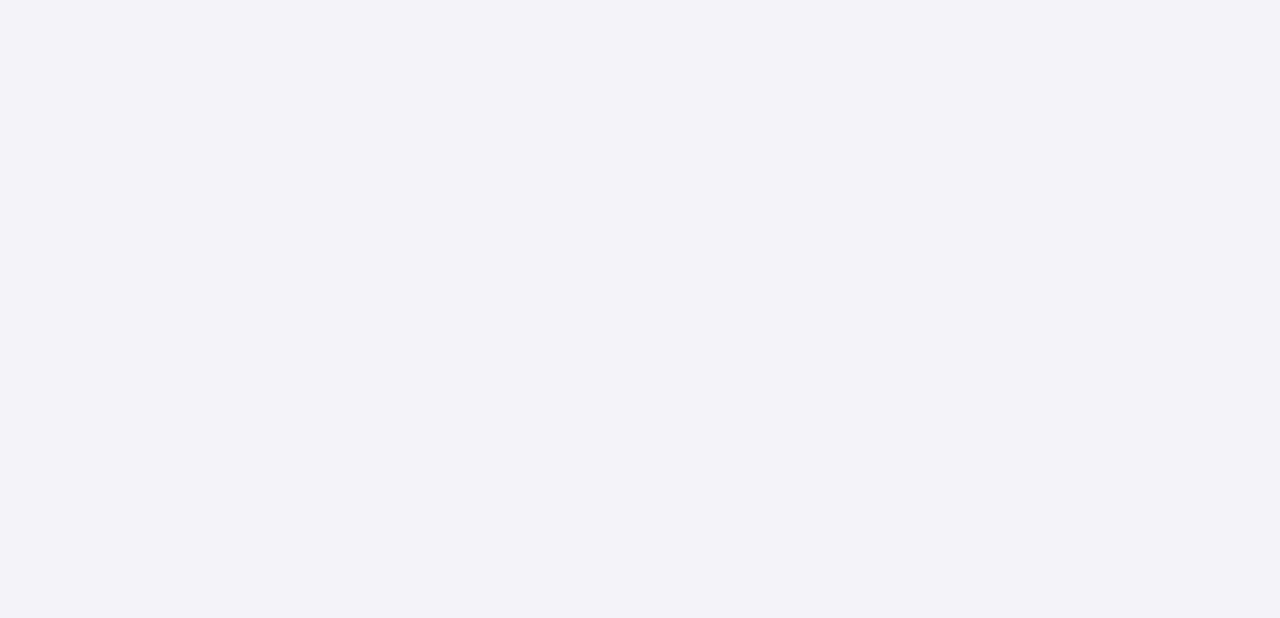
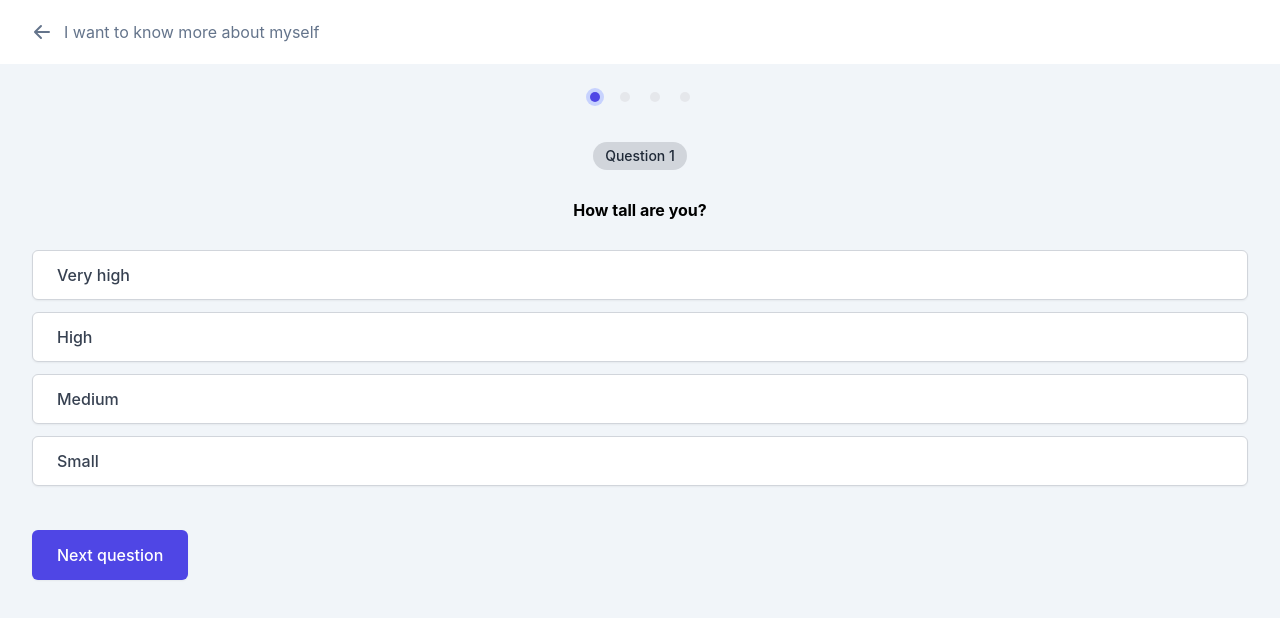
Before and after one commit to TheNaturator/talk-together-frontend, a React (Create React App) app: page /myself in a window 1280 px wide. Before the commit this address had no page. Shown: the top 618 px of the page. Built offline with nearby package versions, Linux system fonts and the light colour scheme.

Commit message:
first question

```diff
--- a/src/App.js
+++ b/src/App.js
@@ -5,6 +5,7 @@ import { ChatApp } from './components/chat/components/ChatApp'
 import { Homepage } from './pages/Homepage'
 import { Chat } from './pages/Chat'
 import { PreChat } from './pages/PreChat'
+import { Myself } from './components/Myself'
 
 function App () {
   return (
@@ -12,6 +13,7 @@ function App () {
       <Routes>
         <Route path='/' element={<Homepage />} />
         <Route path='/prechat' element={<PreChat />} exact />
+        <Route path='/myself' element={<Myself />} exact />
         <Route path='/chat/:nickname' element={<Chat />} exact />
         <Route path='/adminchat' element={<ChatApp userName='Maria' />} exact />
       </Routes>
--- /dev/null
+++ b/src/components/Myself.js
@@ -0,0 +1,101 @@
+import React, { useEffect, useState } from 'react'
+import { PageLayout } from './PageLayout'
+import { TopNavMyself } from './TopNav'
+import { MyselfQuestion1 } from './myselfQuestions/MyselfQuestion1'
+import { MyselfQuestion2 } from './myselfQuestions/MyselfQuestion2'
+
+export const Myself = () => {
+  const [steps, setSteps] = useState([{ name: 'Step 1', status: 'current' },
+    { name: 'Step 2', status: 'upcoming' },
+    { name: 'Step 3', status: 'upcoming' },
+    { name: 'Step 4', status: 'upcoming' }])
+  const [currentStep, setCurrentStep] = useState(0)
+  const [answers, setAnswers] = useState([null, null])
+
+  const setCurrentStepHandler = (indexToChange) => {
+    setSteps(prevState => {
+      // eslint-disable-next-line array-callback-return
+      return prevState.map((item, index) => {
+        if (index < indexToChange) {
+          return { ...item, status: 'complete' }
+        } else if (index === indexToChange) {
+          setCurrentStep(indexToChange)
+          return { ...item, status: 'current' }
+        } else if (index > indexToChange) {
+          return { ...item, status: 'upcoming' }
+        }
+      })
+    })
+  }
+
+  const setAnswerHandler = (index, answer) => {
+    setAnswers(prevState => {
+      const newState = [...prevState]
+      newState[index] = answer
+      return newState
+    })
+    setCurrentStepHandler(index + 1)
+  }
+
+  useEffect(() => {
+    console.log('answers', answers)
+  }, [answers])
+
+  return (
+    <>
+      <TopNavMyself />
+      <PageLayout>
+        <nav className='flex items-center justify-center my-7' aria-label='Progress'>
+          <ol role='list' className='flex items-center space-x-5'>
+            {steps.map((step, index) => (
+              <li key={step.name}>
+                {step.status === 'complete'
+                  ? (
+                    <a onClick={() => setCurrentStepHandler(index)} className='block w-2.5 h-2.5 bg-indigo-600 rounded-full hover:bg-indigo-900'>
+                      <span className='sr-only'>{step.name}</span>
+                    </a>
+                    )
+                  : step.status === 'current'
+                    ? (
+                      <a onClick={() => setCurrentStepHandler(index)} className='relative flex items-center justify-center' aria-current='step'>
+                        <span className='absolute w-5 h-5 p-px flex' aria-hidden='true'>
+                          <span className='w-full h-full rounded-full bg-indigo-200' />
+                        </span>
+                        <span className='relative block w-2.5 h-2.5 bg-indigo-600 rounded-full' aria-hidden='true' />
+                        <span className='sr-only'>{step.name}</span>
+                      </a>
+                      )
+                    : (
+                      <a onClick={() => setCurrentStepHandler(index)} className='block w-2.5 h-2.5 bg-gray-200 rounded-full hover:bg-gray-400'>
+                        <span className='sr-only'>{step.name}</span>
+                      </a>
+                      )}
+              </li>
+            ))}
+          </ol>
+        </nav>
+        {currentStep === 0 ? <MyselfQuestion1 setAnswerHandler={setAnswerHandler} /> : null}
+        {currentStep === 1 ? <MyselfQuestion2 /> : null}
+        <div className='flex flex-row justify-between w-full mt-8'>
+          {currentStep !== 0
+            ? (
+              <button
+                type='button'
+                className='inline-flex justify-between items-center px-6 py-3 border border-gray-300 shadow-sm text-base font-medium rounded-md text-gray-700 bg-white hover:bg-gray-50 focus:outline-none focus:ring-2 focus:ring-offset-2 focus:ring-indigo-500'
+                onClick={() => setCurrentStepHandler(currentStep - 1)}
+              >
+                Previous
+              </button>)
+            : <></>}
+          <button
+            type='button'
+            className='inline-flex justify-between items-center px-6 py-3 border border-transparent shadow-sm text-base font-medium rounded-md text-white bg-indigo-600 hover:bg-indigo-700 focus:outline-none focus:ring-2 focus:ring-offset-2 focus:ring-indigo-500'
+            onClick={() => setCurrentStepHandler(currentStep + 1)}
+          >
+            Next question
+          </button>
+        </div>
+      </PageLayout>
+    </>
+  )
+}
--- a/src/components/TopNav.js
+++ b/src/components/TopNav.js
@@ -35,3 +35,17 @@ export const TopNavChat = () => {
     </div>
   )
 }
+
+export const TopNavMyself = () => {
+  const navigate = useNavigate()
+  return (
+    <div className='bg-white pl-5'>
+      <a className='flex items-center py-5' onClick={() => navigate('/')}>
+        <ArrowLeftIcon className='ml-3 mr-3 h-5 w-5 fill-slate-500' />
+        <p className='text-slate-500'>
+          I want to know more about myself
+        </p>
+      </a>
+    </div>
+  )
+}
--- /dev/null
+++ b/src/components/myselfQuestions/MyselfQuestion1.js
@@ -0,0 +1,44 @@
+import React from 'react'
+
+export const MyselfQuestion1 = ({ setAnswerHandler }) => {
+  return (
+    <div className='flex items-center flex-col'>
+      <span className='inline-flex items-center px-3 py-1 rounded-full text-sm font-medium bg-gray-300 text-gray-800 my-3'>
+        Question 1
+      </span>
+      <p className='font-bold mt-4 mb-7'>
+        How tall are you?
+      </p>
+      <div className='flex flex-col w-full'>
+        <button
+          type='button'
+          className='inline-flex justify-between items-center px-6 py-3 mb-3 border border-gray-300 shadow-sm text-base font-medium rounded-md text-gray-700 bg-white hover:bg-gray-50 focus:outline-none focus:ring-2 focus:ring-offset-2 focus:ring-indigo-500'
+          onClick={() => setAnswerHandler(0, 'veryHigh')}
+        >
+          Very high
+        </button>
+        <button
+          type='button'
+          className='inline-flex justify-between items-center px-6 py-3 mb-3 border border-gray-300 shadow-sm text-base font-medium rounded-md text-gray-700 bg-white hover:bg-gray-50 focus:outline-none focus:ring-2 focus:ring-offset-2 focus:ring-indigo-500'
+          onClick={() => setAnswerHandler(0, 'high')}
+        >
+          High
+        </button>
+        <button
+          type='button'
+          className='inline-flex justify-between items-center px-6 py-3 mb-3 border border-gray-300 shadow-sm text-base font-medium rounded-md text-gray-700 bg-white hover:bg-gray-50 focus:outline-none focus:ring-2 focus:ring-offset-2 focus:ring-indigo-500'
+          onClick={() => setAnswerHandler(0, 'medium')}
+        >
+          Medium
+        </button>
+        <button
+          type='button'
+          className='inline-flex justify-between items-center px-6 py-3 mb-3 border border-gray-300 shadow-sm text-base font-medium rounded-md text-gray-700 bg-white hover:bg-gray-50 focus:outline-none focus:ring-2 focus:ring-offset-2 focus:ring-indigo-500'
+          onClick={() => setAnswerHandler(0, 'small')}
+        >
+          Small
+        </button>
+      </div>
+    </div>
+  )
+}
--- /dev/null
+++ b/src/components/myselfQuestions/MyselfQuestion2.js
@@ -0,0 +1,9 @@
+import React from 'react'
+
+export const MyselfQuestion2 = () => {
+  return (
+    <div>
+      debug2
+    </div>
+  )
+}
--- a/src/pages/Homepage.js
+++ b/src/pages/Homepage.js
@@ -31,6 +31,7 @@ export const Homepage = () => {
         <button
           type='button'
           className='inline-flex justify-between items-center px-6 py-3 border border-gray-300 shadow-sm text-base font-medium rounded-md text-gray-700 bg-white hover:bg-gray-50 focus:outline-none focus:ring-2 focus:ring-offset-2 focus:ring-indigo-500'
+          onClick={() => navigate('/myself')}
         >
           I want to know more about myself
           <SearchIcon className='ml-3 -mr-1 h-5 w-5' aria-hidden='true' />
```
